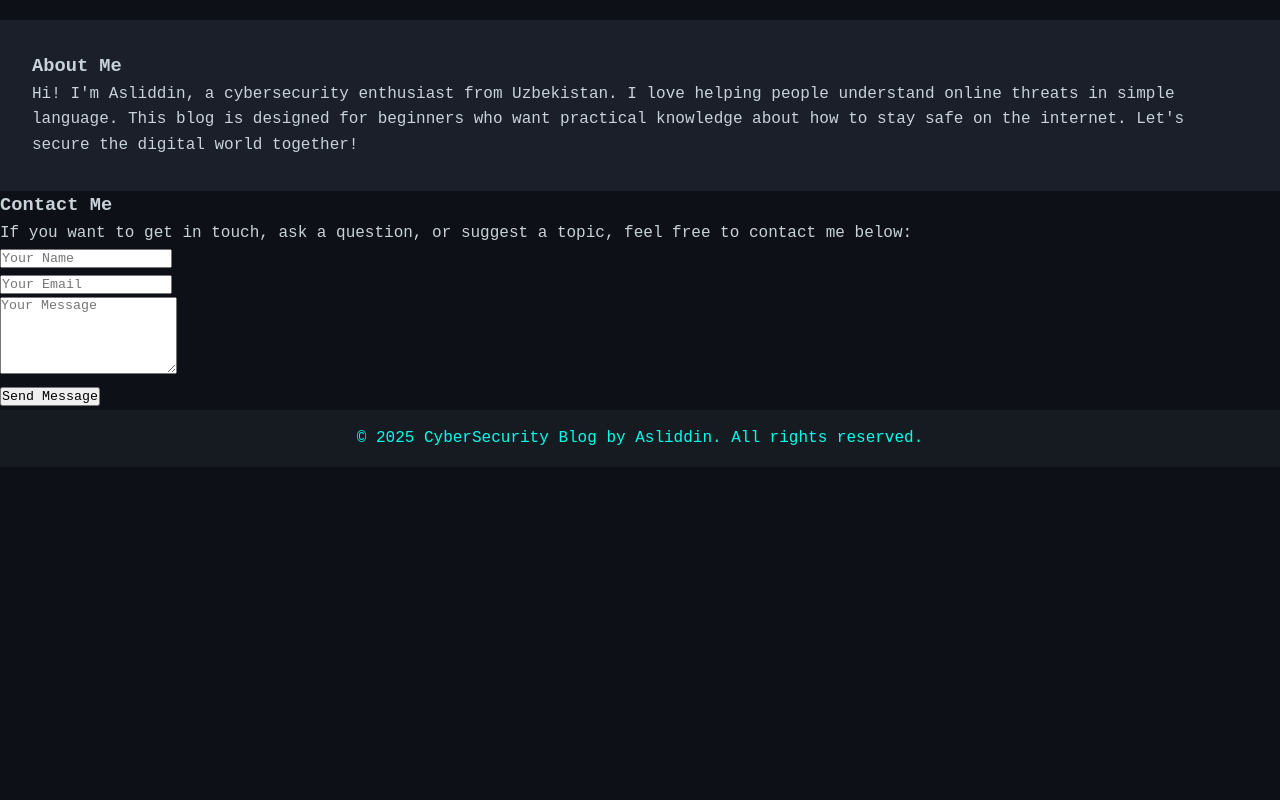
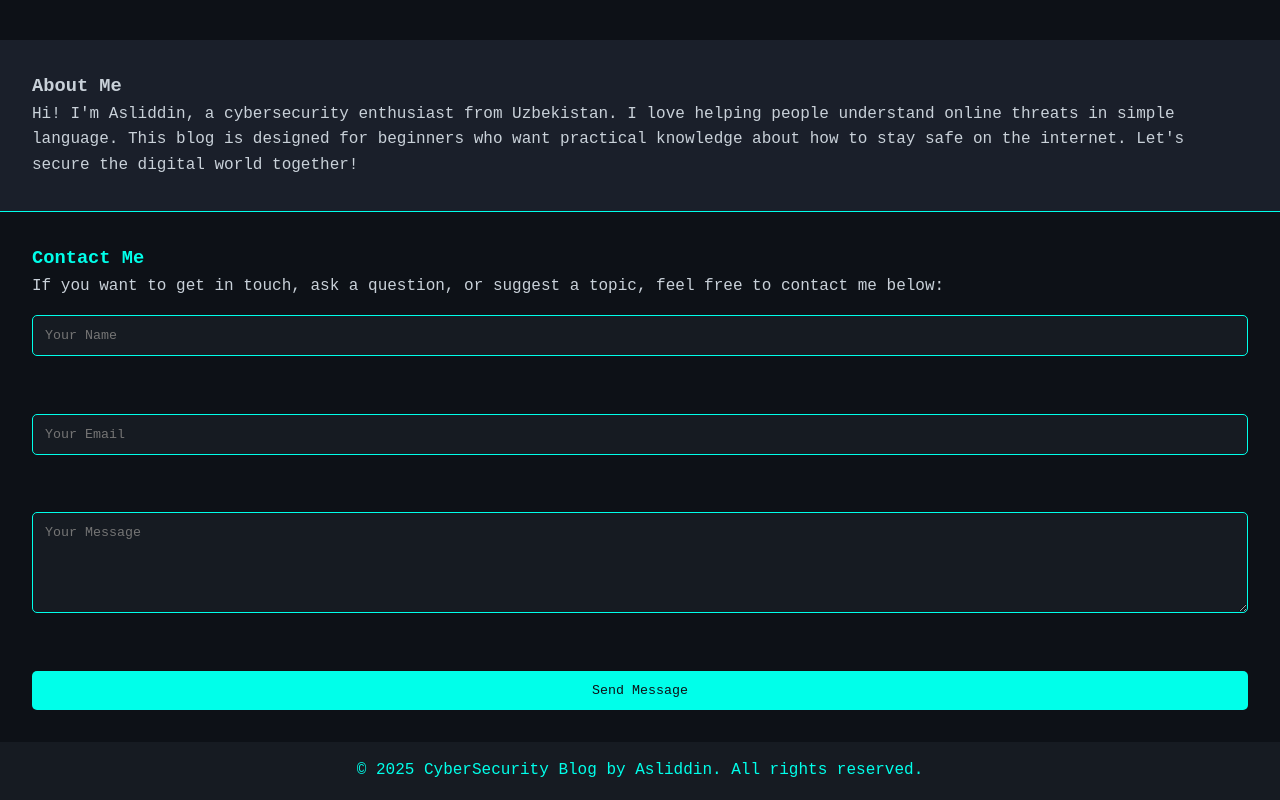
Before and after one commit to Asliddin728/cyberblog, a plain HTML site: page index.html in a window 1280 px wide. Shown: the part 1407-2207 px from the top of the page. Before the commit the page ends 1874 px from the top, so only its background shows below. Drawn offline with Linux system fonts and the light colour scheme.

Commit message:
Update style.css

```diff
--- a/style.css
+++ b/style.css
@@ -1,3 +1,4 @@
+/* ===== GLOBAL STYLES ===== */
 * {
   margin: 0;
   padding: 0;
@@ -15,6 +16,7 @@
   line-height: 1.6;
 }
 
+/* ===== HEADER ===== */
 header {
   z-index: 1000;
   background-color: #161b22;
@@ -41,6 +43,7 @@
   color: #8be9fd;
 }
 
+/* ===== HERO ===== */
 .hero {
   height: 406px;
   background-image: url(intro.jpg);
@@ -55,6 +58,7 @@
   gap: 10px;
 }
 
+/* ===== CARDS ===== */
 .card img {
   width: 100%;
   max-width: 200px;
@@ -74,9 +78,7 @@
   justify-content: space-between;
   gap: 5px;
   width: 220px;
-      height: auto;
-      margin-left: 30px;
-      margin-top: 20px;
+  margin: 20px;
   transition: 0.5s;
   will-change: transform;
 }
@@ -86,17 +88,11 @@
   box-shadow: 0 0 20px #00ffea;
 }
 
-    .scrolled {
-      background-color: #0f172a;
-    }
-
 #cards {
-      overflow: visible;
   display: flex;
-      flex-direction: row;
-      gap: 5px;
   flex-wrap: wrap;
   justify-content: center;
+  gap: 10px;
 }
 
 #article,
@@ -122,6 +118,7 @@
   color: #0f172a;
 }
 
+/* ===== BLOGS ===== */
 .blog-list {
   padding: 2rem;
 }
@@ -140,11 +137,54 @@
   background-color: #112233;
 }
 
+/* ===== ABOUT ===== */
 .about {
   padding: 2rem;
   background-color: #1a1f2a;
 }
 
+/* ===== CONTACT ===== */
+.contact {
+  padding: 2rem;
+  background-color: #0d1117;
+  border-top: 1px solid #00ffea;
+}
+
+.contact h3 {
+  color: #00ffea;
+}
+
+.contact form {
+  margin-top: 1rem;
+  display: flex;
+  flex-direction: column;
+  gap: 1rem;
+}
+
+.contact input,
+.contact textarea {
+  padding: 0.75rem;
+  border: 1px solid #00ffea;
+  border-radius: 5px;
+  background-color: #161b22;
+  color: #c9d1d9;
+}
+
+.contact button {
+  background-color: #00ffea;
+  color: #0d1117;
+  padding: 0.75rem;
+  border: none;
+  border-radius: 5px;
+  cursor: pointer;
+  transition: 0.3s;
+}
+
+.contact button:hover {
+  background-color: #00d0c6;
+}
+
+/* ===== FOOTER ===== */
 footer {
   background-color: #161b22;
   color: #00ffea;
@@ -152,7 +192,12 @@
   padding: 1rem;
 }
 
-    /* 🔻 RESPONSIVE USLUBLAR — faqat mobil uchun 🔻 */
+/* ===== SCROLL EFFECT ===== */
+.scrolled {
+  background-color: #0f172a;
+}
+
+/* ===== RESPONSIVE ===== */
 @media (max-width: 768px) {
   header {
     flex-direction: column;
@@ -184,7 +229,6 @@
   .card {
     width: 90%;
     margin-left: 0;
-        margin-bottom: 20px;
   }
 
   #article,
```
Lines whose indentation alone changed are shown as unchanged.
